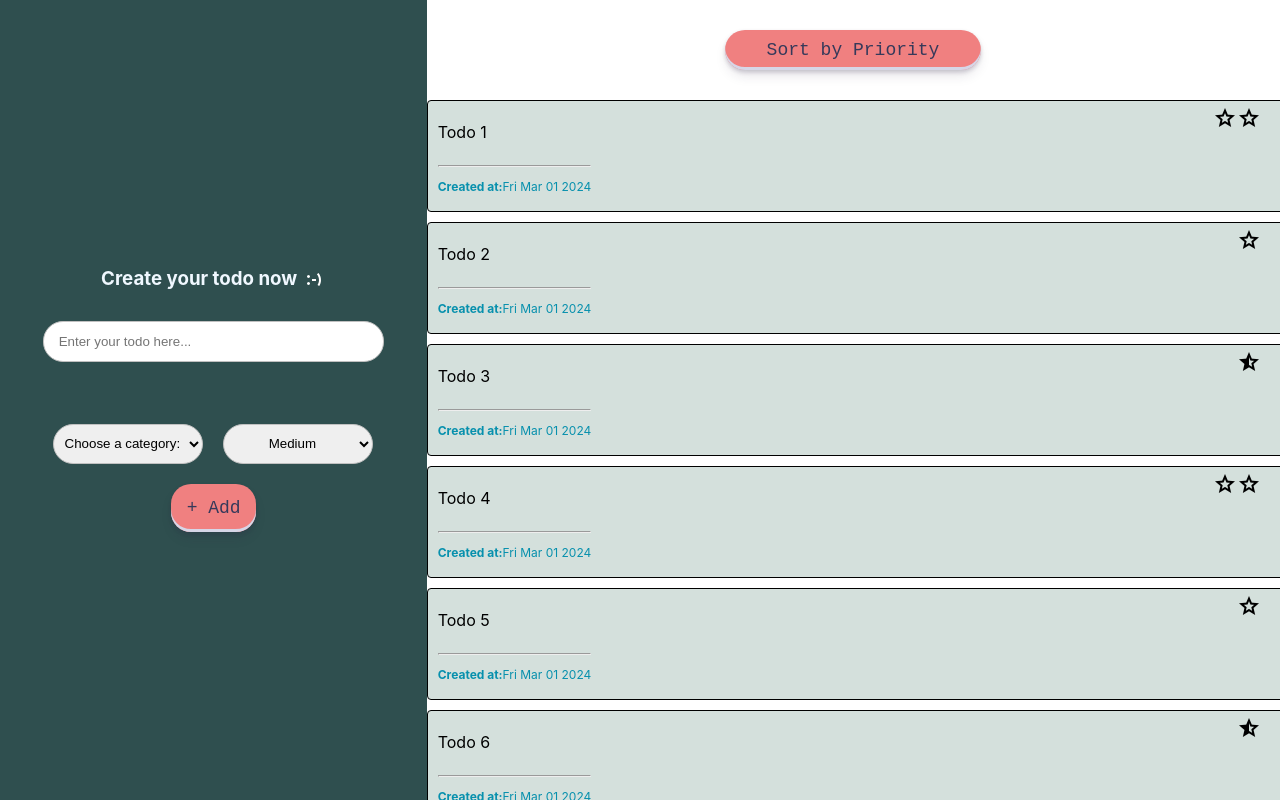
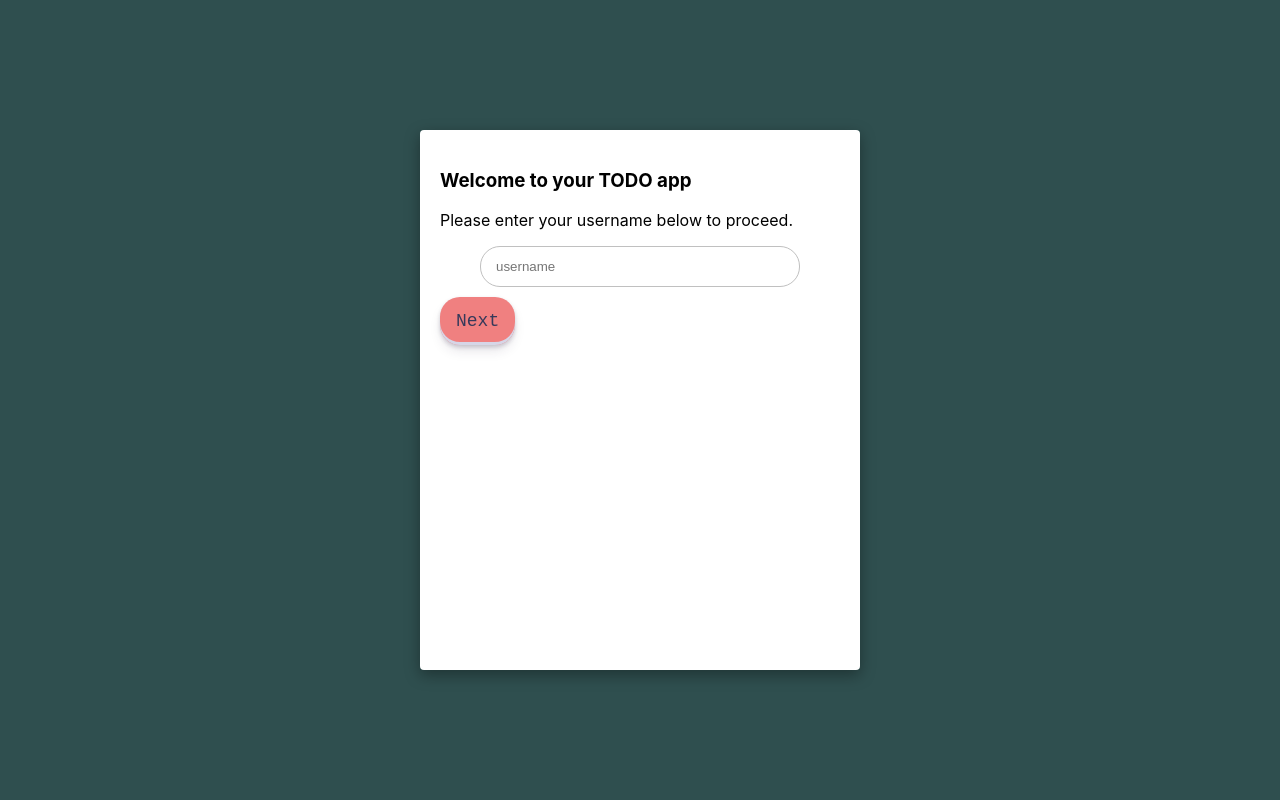
Before and after one commit to ygordantas/react_intro_todo_app, a React (Vite) app: page / in a window 1280 px wide. Built offline with nearby package versions, Linux system fonts and the light colour scheme.

Commit message:
Implemented routing

```diff
--- a/package.json
+++ b/package.json
@@ -12,7 +12,8 @@
   "dependencies": {
     "@formkit/auto-animate": "^0.8.1",
     "react": "^18.2.0",
-    "react-dom": "^18.2.0"
+    "react-dom": "^18.2.0",
+    "react-router-dom": "^6.22.3"
   },
   "devDependencies": {
     "@types/react": "^18.2.56",
--- a/src/components/AddTodoForm/AddTodoForm.tsx
+++ b/src/components/AddTodoForm/AddTodoForm.tsx
@@ -9,7 +9,7 @@ import Button from "../Button/Button";
 import classes from "./AddTodoForm.module.css";
 import TextInput from "../TextInput/TextInput";
 import SelectDropdown from "../SelectDropdown/SelectDropdown";
-import SmileEmoji from "../../assets/icons/emoji.svg";
+import { useLocation } from "react-router-dom";
 
 const PLACEHOLDER_CATEGORY_SELECT_TEXT = "Choose a category:";
 
@@ -27,6 +27,8 @@ interface AddTodoFormProps {
 }
 
 const AddTodoForm = ({ onSubmit }: AddTodoFormProps): JSX.Element => {
+  const {state} = useLocation();
+
   //--- Form State ---//
   const [isFormValid, setIsFormValid] = useState<boolean>(true);
 
@@ -98,9 +100,7 @@ const AddTodoForm = ({ onSubmit }: AddTodoFormProps): JSX.Element => {
   //--- JSX ---//
   return (
     <form className={classes.todo_form} onSubmit={onSubmitHandler}>
-      <h3 className={classes.title}>
-        Create your todo now <img src={SmileEmoji}></img>
-      </h3>
+      <h3 className={classes.title}>Hello, {state && state.username}</h3>
       <TextInput
         placeholder="Enter your todo here..."
         value={todo.text}
--- /dev/null
+++ b/src/components/UserForm/UserForm.module.css
@@ -0,0 +1,8 @@
+.card {
+  height: 500px;
+  width: 400px;
+  background-color: #fff;
+  border-radius: 4px;
+  box-shadow: rgba(0, 0, 0, 0.35) 0px 5px 15px;
+  padding: 20px;
+}
--- /dev/null
+++ b/src/components/UserForm/UserForm.tsx
@@ -0,0 +1,37 @@
+import { useState } from "react";
+import { useNavigate } from "react-router-dom";
+
+import TextInput from "../TextInput/TextInput";
+import classes from "./UserForm.module.css";
+import Button from "../Button/Button";
+
+const UserForm = () => {
+  const [username, setUsername] = useState("");
+
+  const navigate = useNavigate();
+
+  const onSubmitHandler = (event: React.FormEvent<HTMLFormElement>) => {
+    event.preventDefault();
+
+    navigate("/todos", { state: { username } });
+  };
+
+  return (
+    <div className={classes.card}>
+      <h3>Welcome to your TODO app</h3>
+      <p>Please enter your username below to proceed.</p>
+      <form onSubmit={onSubmitHandler}>
+        <TextInput
+          value={username}
+          onChange={(e) => setUsername(e.target.value)}
+          placeholder="username"
+          required
+        />
+
+        <Button type="submit">Next</Button>
+      </form>
+    </div>
+  );
+};
+
+export default UserForm;
--- a/src/main.tsx
+++ b/src/main.tsx
@@ -1,10 +1,14 @@
-import React from 'react'
-import ReactDOM from 'react-dom/client'
-import TodoPage from './pages/TodoPage.tsx'
-import './index.css'
+import React from "react";
+import { BrowserRouter } from "react-router-dom";
+import ReactDOM from "react-dom/client";
 
-ReactDOM.createRoot(document.getElementById('root')!).render(
+import "./index.css";
+import AppRoutes from "./navigation/Routes";
+
+ReactDOM.createRoot(document.getElementById("root")!).render(
   <React.StrictMode>
-    <TodoPage />
-  </React.StrictMode>,
-)
+    <BrowserRouter>
+      <AppRoutes />
+    </BrowserRouter>
+  </React.StrictMode>
+);
--- /dev/null
+++ b/src/navigation/Routes.tsx
@@ -0,0 +1,15 @@
+import { Route, Routes } from "react-router-dom";
+
+import TodoPage from "../pages/TodoPage/TodoPage";
+import NotFoundPage from "../pages/NotFoundPage/NotFoundPage";
+import HomePage from "../pages/HomePage/HomePage";
+
+const AppRoutes = () => (
+  <Routes>
+    <Route path="/todos" element={<TodoPage />} />
+    <Route path="/" element={<HomePage />} />
+    <Route path="*" element={<NotFoundPage />} />
+  </Routes>
+);
+
+export default AppRoutes;
--- /dev/null
+++ b/src/pages/HomePage/HomePage.module.css
@@ -0,0 +1,9 @@
+.container {
+  width: 100vw;
+  height: 100vh;
+  background-color: darkslategrey;
+  display: flex;
+  align-items: center;
+  justify-content: center;
+  overflow: hidden;
+}
--- /dev/null
+++ b/src/pages/HomePage/HomePage.tsx
@@ -0,0 +1,12 @@
+import UserForm from "../../components/UserForm/UserForm";
+import classes from "./HomePage.module.css";
+
+const HomePage = () => {
+  return (
+    <div className={classes.container}>
+      <UserForm />
+    </div>
+  );
+};
+
+export default HomePage;
--- /dev/null
+++ b/src/pages/NotFoundPage/NotFoundPage.tsx
@@ -0,0 +1,12 @@
+import { Link } from "react-router-dom";
+
+const NotFoundPage = () => {
+  return (
+    <div>
+      <h4>Page not found.</h4>
+      <Link to="/">Go back to home page</Link>
+    </div>
+  );
+};
+
+export default NotFoundPage;
```
Also changed, not shown: src/pages/TodoPage/TodoPage.tsx (renamed from src/pages/TodoPage.tsx, +5 -5 lines), src/pages/TodoPage/TodoPage.module.css (renamed from src/pages/TodoPage.module.css), 1 other file (tests, documents, lock files or other folders).
